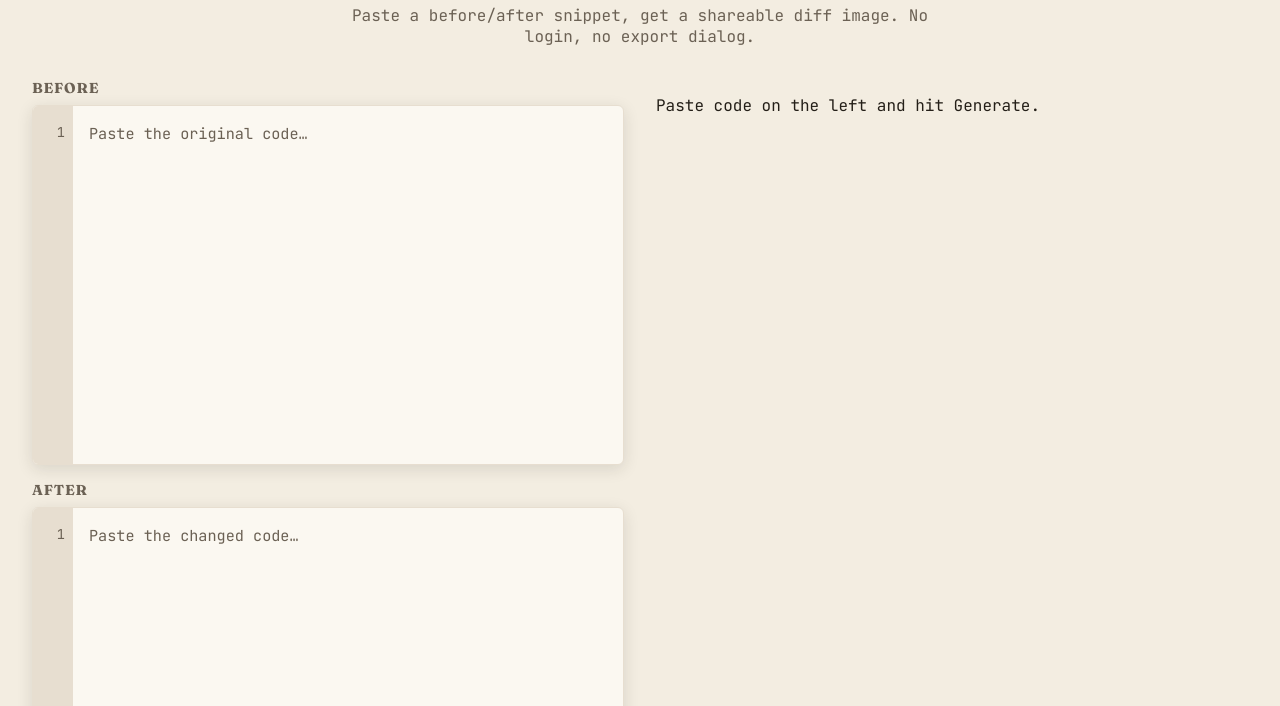
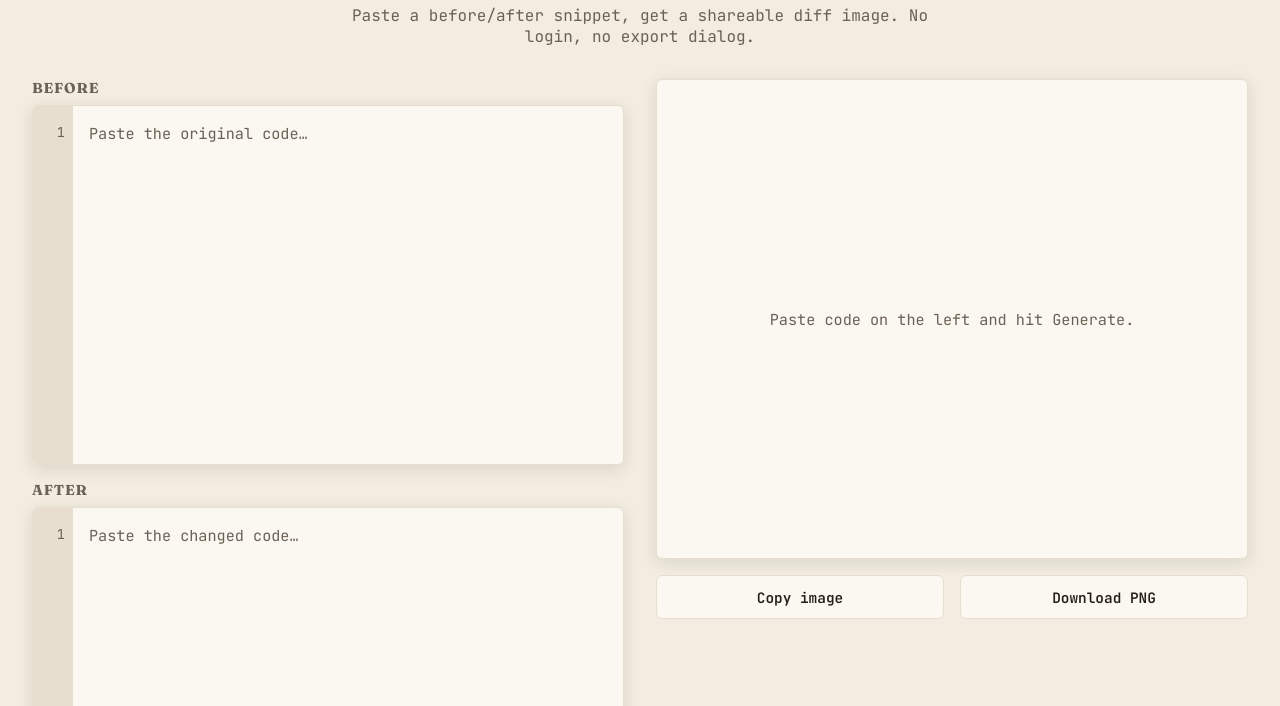
Before and after one commit to ctkrug/diff-poster, a website built with Vite: page index.html in a window 1280 px wide. Shown: the part 94-800 px from the top of the page. Built offline with nearby package versions, Linux system fonts and the light colour scheme.

Commit message:
style: theme the output card, ink-blot reveal, and action buttons
The output card is sized as the hero (60vh min) with a designed empty
and error state instead of a blank box. A successful generate plays
the signature ink-blot reveal from docs/DESIGN.md via an expanding
clip-path circle keyed off the click position. Copy/download buttons
get the same hover/active/focus-visible/disabled treatment as the
generate button.

```diff
--- a/src/style.css
+++ b/src/style.css
@@ -200,3 +200,99 @@ body {
   color: var(--ink-muted);
   font-size: 0.85rem;
 }
+
+.output-card {
+  position: relative;
+  min-height: 60vh;
+  display: flex;
+  align-items: center;
+  justify-content: center;
+  background: var(--surface-1);
+  border: 1px solid var(--surface-2);
+  border-radius: var(--radius);
+  box-shadow: var(--shadow-card);
+  overflow: hidden;
+  padding: var(--space-3);
+}
+
+.output-empty,
+.output-error {
+  margin: 0;
+  text-align: center;
+  color: var(--ink-muted);
+  font-size: 0.95rem;
+  max-width: 40ch;
+}
+
+.output-error {
+  color: var(--danger);
+}
+
+.output-canvas {
+  width: 100%;
+  height: auto;
+  border-radius: var(--radius);
+}
+
+.output-card[data-state="success"] .output-canvas {
+  animation: ink-blot 400ms ease-out;
+}
+
+@keyframes ink-blot {
+  from {
+    clip-path: circle(0% at var(--reveal-x, 50%) var(--reveal-y, 50%));
+  }
+  to {
+    clip-path: circle(140% at var(--reveal-x, 50%) var(--reveal-y, 50%));
+  }
+}
+
+.output-actions {
+  display: flex;
+  gap: var(--space-2);
+}
+
+.action-btn {
+  flex: 1 1 0;
+  min-height: 44px;
+  padding: var(--space-1) var(--space-2);
+  border: 1px solid var(--surface-2);
+  border-radius: var(--radius);
+  background: var(--surface-1);
+  color: var(--ink);
+  font-family: var(--font-mono);
+  font-weight: 600;
+  font-size: 0.9rem;
+  cursor: pointer;
+  transition: transform var(--motion-ui), background var(--motion-ui),
+    border-color var(--motion-ui);
+}
+
+.action-btn:hover {
+  background: var(--surface-2);
+  border-color: var(--accent-action);
+}
+
+.action-btn:active {
+  transform: translateY(1px) scale(0.99);
+}
+
+.action-btn:focus-visible {
+  outline: 2px solid var(--accent-action);
+  outline-offset: 3px;
+}
+
+.action-btn:disabled {
+  color: var(--ink-muted);
+  cursor: not-allowed;
+  background: var(--surface-1);
+  border-color: var(--surface-2);
+}
+
+.output-status {
+  min-height: 1.2em;
+  margin: 0;
+  color: var(--success);
+  font-size: 0.85rem;
+  text-align: center;
+}
```
